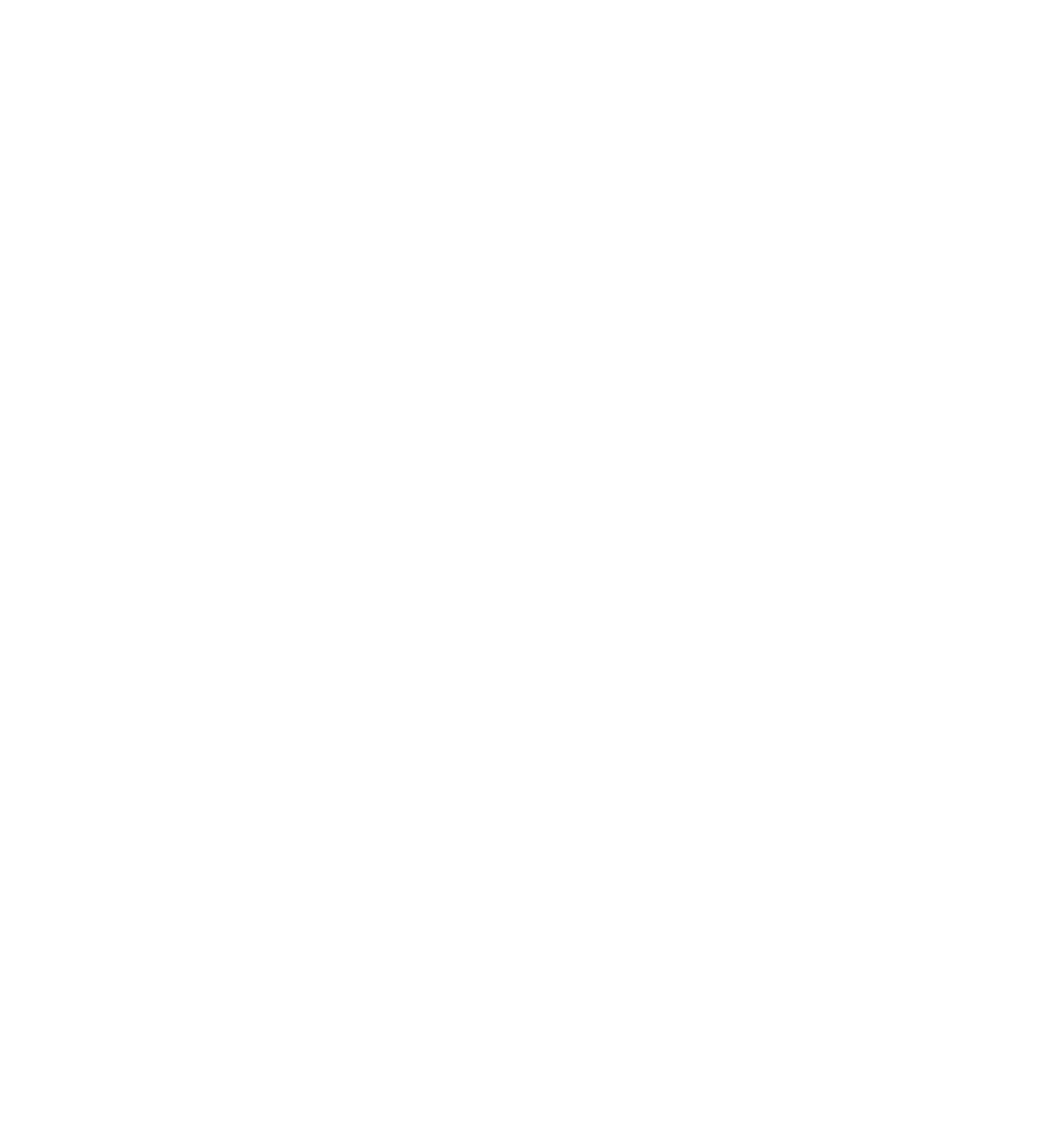
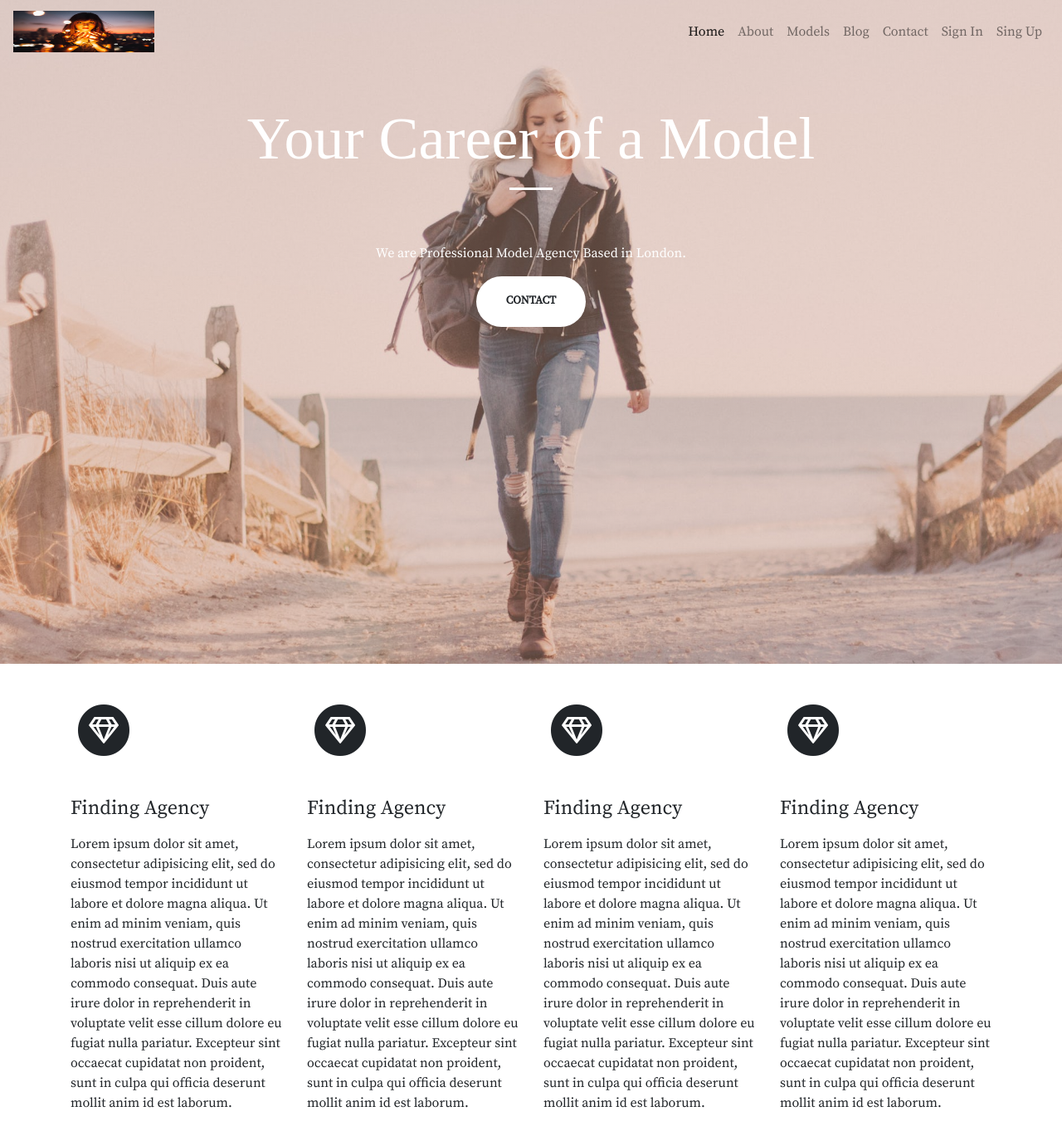
Before and after one commit to genius11396/Model_Agency, a plain HTML site: page index.html in a window 1280 px wide. Shown: the whole page at 83% size. Before the commit the page ends 800 px from the top, so only its background shows below. Drawn offline with Linux system fonts and the light colour scheme; a web font is replaced by a local one.

Commit message:
Model,Content Page by SLN

```diff
--- a/index.html
+++ b/index.html
@@ -19,6 +19,122 @@
 	<script type="text/javascript" src="custom.js"></script>
 </head>
 <body>
+	<div id="banner">
+		<nav class="navbar navbar-expand-lg navbar-light">
+		  <a class="navbar-brand" href="#">
+		  	<img src="images/model3.jpeg" style="width: 170px; height: 50px;">
+		  </a>
+		  <button class="navbar-toggler" type="button" data-toggle="collapse" data-target="#navbarSupportedContent" aria-controls="navbarSupportedContent" aria-expanded="false" aria-label="Toggle navigation">
+		    <span class="navbar-toggler-icon"></span>
+		  </button>
 
+		  <div class="collapse navbar-collapse" id="navbarSupportedContent">
+		    <ul class="navbar-nav ml-auto">
+		      <li class="nav-item active">
+		        <a class="nav-link" href="#">Home <span class="sr-only">(current)</span></a>
+		      </li>
+		      <li class="nav-item">
+		        <a class="nav-link" href="#">About</a>
+		      </li>
+		       <li class="nav-item">
+		        <a class="nav-link" href="#">Models</a>
+		      </li>
+		      <li class="nav-item">
+		        <a class="nav-link" href="#">Blog</a>
+		      </li>
+		      <li class="nav-item">
+		        <a class="nav-link" href="#">Contact</a>
+		      </li>
+		      <li class="nav-item">
+		        <a class="nav-link" href="#">Sign In</a>
+		      </li>
+		      <li class="nav-item">
+		        <a class="nav-link" href="#">Sing Up</a>
+		      </li>
+		    </ul>
+		  </div>
+		</nav>
+
+		<div class="container">
+			<div class="row justify-content-center">
+				<div class="col-10 my-5">
+					<h1 class="text-white display-3 text-center" id="headertitle">Your Career of a Model</h1>
+
+					<div class="d-lg-block d-none">
+					<hr id="divider">
+					</div>
+				</div>
+
+				<div class="col-8 text-center ">
+					<p class="text-white" class="d-lg-block d-none">We are Professional Model Agency Based in London.</p>
+
+					<div class="d-lg-block d-none">
+						<a href="" class="btn" id="headermain">Contact</a>
+					</div>
+				</div>
+			</div>
+
+		</div>
+	</div>
+
+	<div class="container">
+		<div class="row mt-5">
+			<div class="col-lg-3 col-md-6 col-sm-6 col-6">
+				<span class="fa-stack fa-2x">
+					<i class="fas fa-circle fa-stack-2x"></i>
+					<i class="far fa-gem fa-stack-1x fa-inverse"></i>
+				</span>
+				<h4 class="mt-5">Finding Agency</h4>
+				<p class="text-left mt-3">Lorem ipsum dolor sit amet, consectetur adipisicing elit, sed do eiusmod
+				tempor incididunt ut labore et dolore magna aliqua. Ut enim ad minim veniam,
+				quis nostrud exercitation ullamco laboris nisi ut aliquip ex ea commodo
+				consequat. Duis aute irure dolor in reprehenderit in voluptate velit esse
+				cillum dolore eu fugiat nulla pariatur. Excepteur sint occaecat cupidatat non
+				proident, sunt in culpa qui officia deserunt mollit anim id est laborum.</p>
+			</div>
+
+			<div class="col-lg-3 col-md-6 col-sm-6 col-6">
+				<span class="fa-stack fa-2x">
+					<i class="fas fa-circle fa-stack-2x"></i>
+					<i class="far fa-gem fa-stack-1x fa-inverse"></i>
+				</span>
+				<h4 class="mt-5">Finding Agency</h4>
+				<p class="text-left mt-3">Lorem ipsum dolor sit amet, consectetur adipisicing elit, sed do eiusmod
+				tempor incididunt ut labore et dolore magna aliqua. Ut enim ad minim veniam,
+				quis nostrud exercitation ullamco laboris nisi ut aliquip ex ea commodo
+				consequat. Duis aute irure dolor in reprehenderit in voluptate velit esse
+				cillum dolore eu fugiat nulla pariatur. Excepteur sint occaecat cupidatat non
+				proident, sunt in culpa qui officia deserunt mollit anim id est laborum.</p>
+			</div>
+
+			<div class="col-lg-3 col-md-6 col-sm-6 col-6">
+				<span class="fa-stack fa-2x">
+					<i class="fas fa-circle fa-stack-2x"></i>
+					<i class="far fa-gem fa-stack-1x fa-inverse"></i>
+				</span>
+				<h4 class="mt-5">Finding Agency</h4>
+				<p class="text-left mt-3">Lorem ipsum dolor sit amet, consectetur adipisicing elit, sed do eiusmod
+				tempor incididunt ut labore et dolore magna aliqua. Ut enim ad minim veniam,
+				quis nostrud exercitation ullamco laboris nisi ut aliquip ex ea commodo
+				consequat. Duis aute irure dolor in reprehenderit in voluptate velit esse
+				cillum dolore eu fugiat nulla pariatur. Excepteur sint occaecat cupidatat non
+				proident, sunt in culpa qui officia deserunt mollit anim id est laborum.</p>
+			</div>
+
+			<div class="col-lg-3 col-md-6 col-sm-6 col-6">
+				<span class="fa-stack fa-2x">
+					<i class="fas fa-circle fa-stack-2x"></i>
+					<i class="far fa-gem fa-stack-1x fa-inverse"></i>
+				</span>
+				<h4 class="mt-5">Finding Agency</h4>
+				<p class="text-left mt-3">Lorem ipsum dolor sit amet, consectetur adipisicing elit, sed do eiusmod
+				tempor incididunt ut labore et dolore magna aliqua. Ut enim ad minim veniam,
+				quis nostrud exercitation ullamco laboris nisi ut aliquip ex ea commodo
+				consequat. Duis aute irure dolor in reprehenderit in voluptate velit esse
+				cillum dolore eu fugiat nulla pariatur. Excepteur sint occaecat cupidatat non
+				proident, sunt in culpa qui officia deserunt mollit anim id est laborum.</p>
+			</div>
+		</div>
+	</div>
 </body>
 </html>
--- a/style.css
+++ b/style.css
@@ -0,0 +1,38 @@
+#banner
+{
+	background: linear-gradient(to bottom, rgba(218, 165, 146, .4)0, rgba(218, 165,146, .4)100%),url(images/model2.jpeg);
+	width:100%;
+	height: 100vh;
+	background-repeat: no-repeat;
+	background-position: center;
+	background-size: cover;
+}
+
+#headertitle
+{
+	font-family: font_name1;
+}
+
+*
+{
+	font-family: font_name2;
+}
+
+#divider
+{
+	/*1rem=16px*/
+	max-width: 3.25rem;
+	border-width: .2rem;
+	border-color: #ffff;
+}
+
+#headermain
+{
+	padding: 1.25rem 2.25rem;
+	font-size: .85rem;
+	font-weight: 700;
+	text-transform: uppercase;
+	border:none;
+	border-radius: 10rem;
+	background-color: #ffff;
+}
```
Also changed, not shown: contact.html (added, +24 -0 lines), model.html (added, +193 -0 lines), images/model17.jpeg (added), images/model18.jpeg (added).
